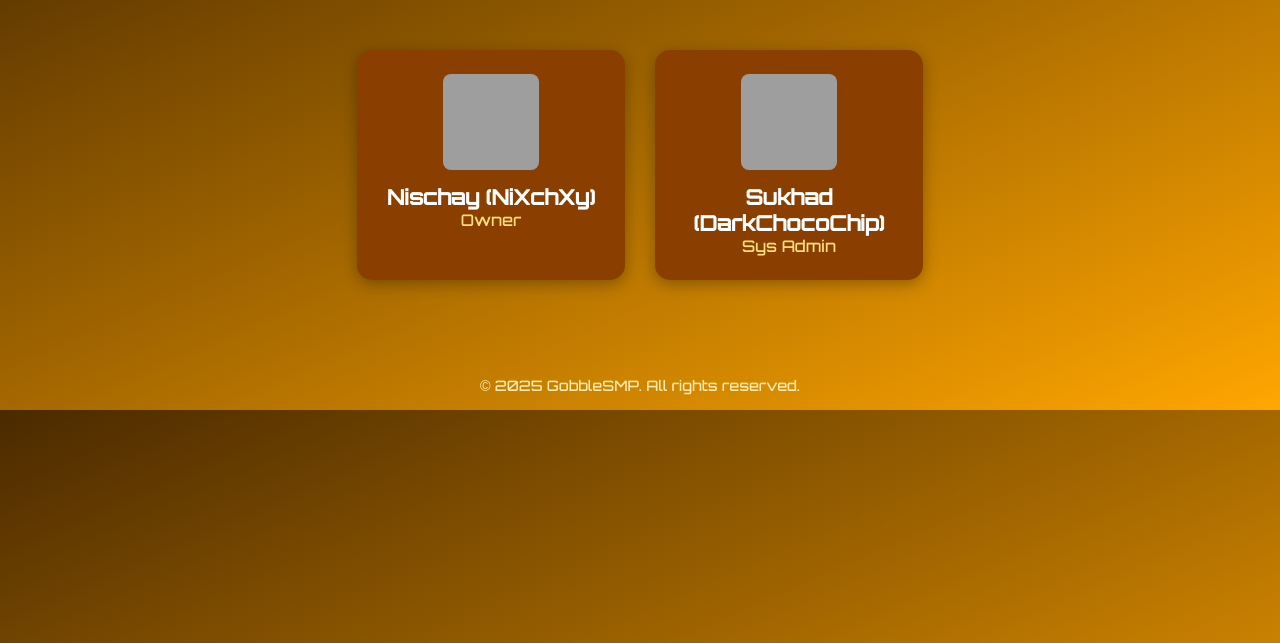
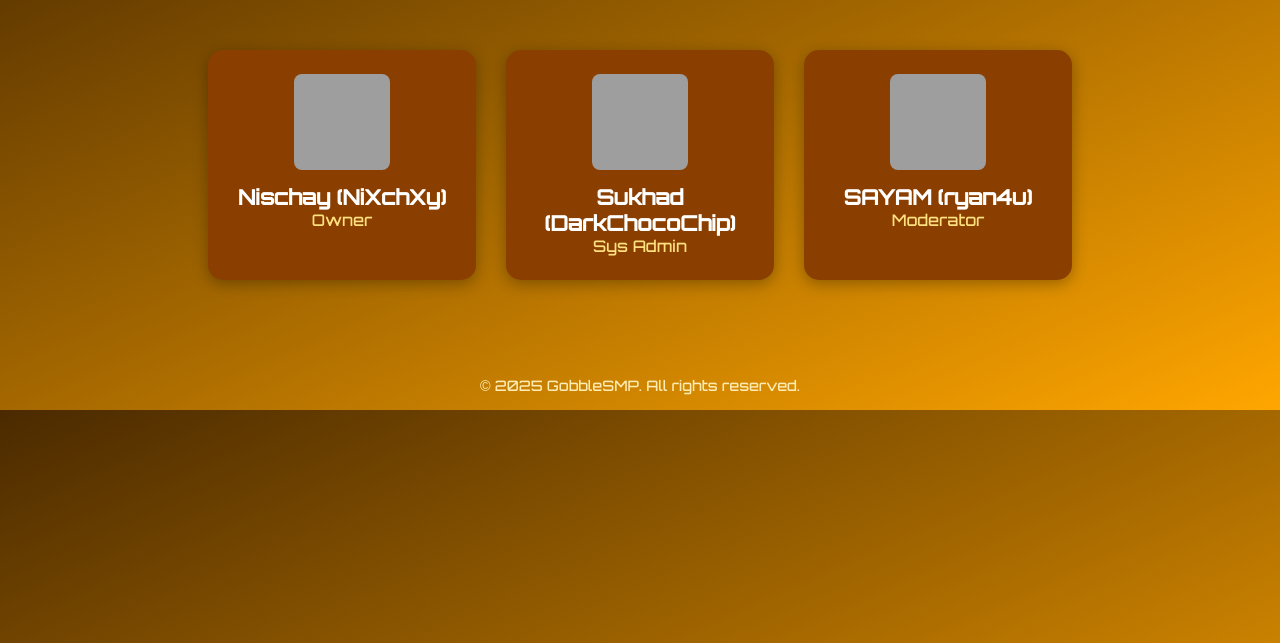
Before and after one commit to officialsukhad/gobblesmp.github.io, a plain HTML site: page staff.html in a window 1280 px wide. Shown: the part 157-800 px from the top of the page. Drawn offline with Linux system fonts and the light colour scheme; grey boxes are pictures that could not be loaded.

Commit message:
Update staff.html

```diff
--- a/staff.html
+++ b/staff.html
@@ -103,6 +103,11 @@
       <div class="staff-name">Sukhad (DarkChocoChip)</div>
       <div class="staff-role">Sys Admin</div>
     </div>
+    <div class="staff-card">
+      <img src="https://mineskin.eu/helm/ryan4u/96.png" alt="Moderator">
+      <div class="staff-name">SAYAM (ryan4u)</div>
+      <div class="staff-role">Moderator</div>
+    </div>
     <!-- <div class="staff-card">
       <img src="https://mineskin.eu/helm/Dinnerbone/96.png" alt="Moderator">
       <div class="staff-name">Username_3</div>
```
